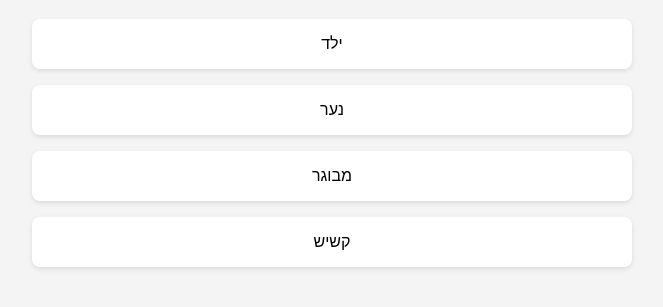
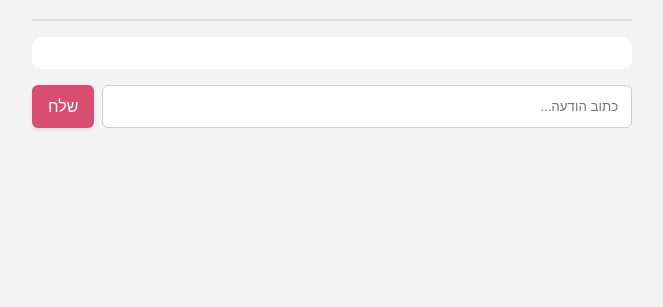
Before and after one commit to dekel22/menataid, a website: page simulate.html in a window 1280 px wide. Both pictures are taken after a click on the button "ילד". Shown: the part 77-384 px from the top of the page, without its empty margins (308-971 px from the left). Drawn offline with Linux system fonts and the light colour scheme.

Commit message:
Update simulate.html

```diff
--- a/simulate.html
+++ b/simulate.html
@@ -116,10 +116,10 @@
 
   <script>
     const prompts = {
-      "תענה לי בתור ילד בן 12  מופנם במשבר נפשי קשה שאני אבא שלו",
-      "תענה לי כנער מתבגר במשבר נפשי שאני החבר הכי טוב שלו",
-      "תענה לי כמובגר במשבר נפשי קשה עם מחשבות  אובדניות",
-
+      "ילד": "תענה לי בתור ילד בן 12 מופנם במשבר נפשי קשה שאני אבא שלו.",
+      "נער": "תענה לי כנער מתבגר במשבר נפשי שאני החבר הכי טוב שלו.",
+      "מבוגר": "תענה לי כמבוגר במשבר נפשי קשה עם מחשבות אובדניות.",
+      "קשיש": "תענה לי כקשיש בודד בן 80 שמדבר עם בן משפחה שדואג לו."
     };
 
     let currentPrompt = '';
@@ -144,12 +144,11 @@
     }
 
     function selectCharacter(role) {
-  const prompt = prompts[role];
-  currentPrompt = prompt;
-  document.getElementById("characterOptions").style.display = "none";
-  document.getElementById("chat").style.display = "block";
-  // בלי לשלוח או להציג כלום כאן – רק שמור את הפרומפט
-  }
+      const prompt = prompts[role];
+      currentPrompt = prompt;
+      document.getElementById("characterOptions").style.display = "none";
+      document.getElementById("chat").style.display = "block";
+      // לא מציגים את הפרומפט, רק שומרים אותו
     }
 
     function sendMessage() {
@@ -160,8 +159,7 @@
       input.value = "";
 
       sendToOpenAI(currentPrompt, text).then(response => {
-      appendMessage("bot", response);
-});
+        appendMessage("bot", response);
       });
     }
   </script>
```
